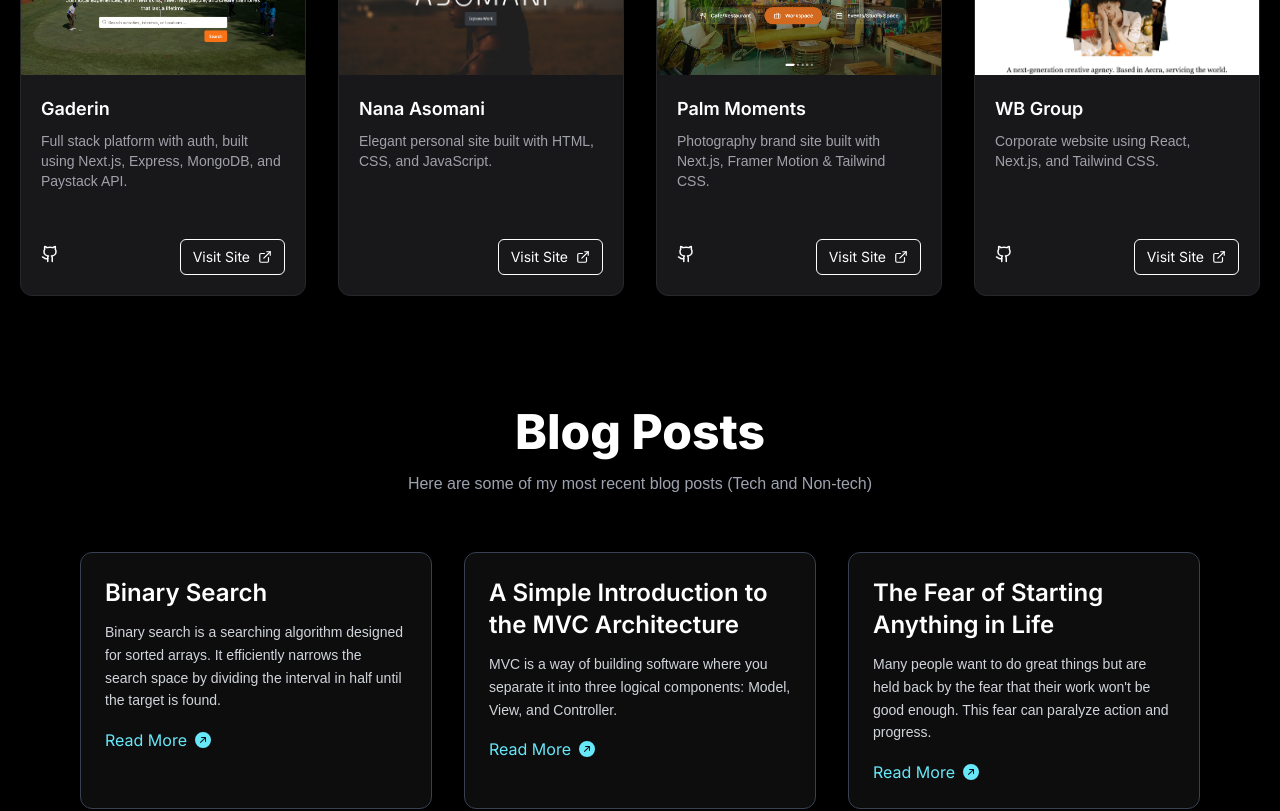
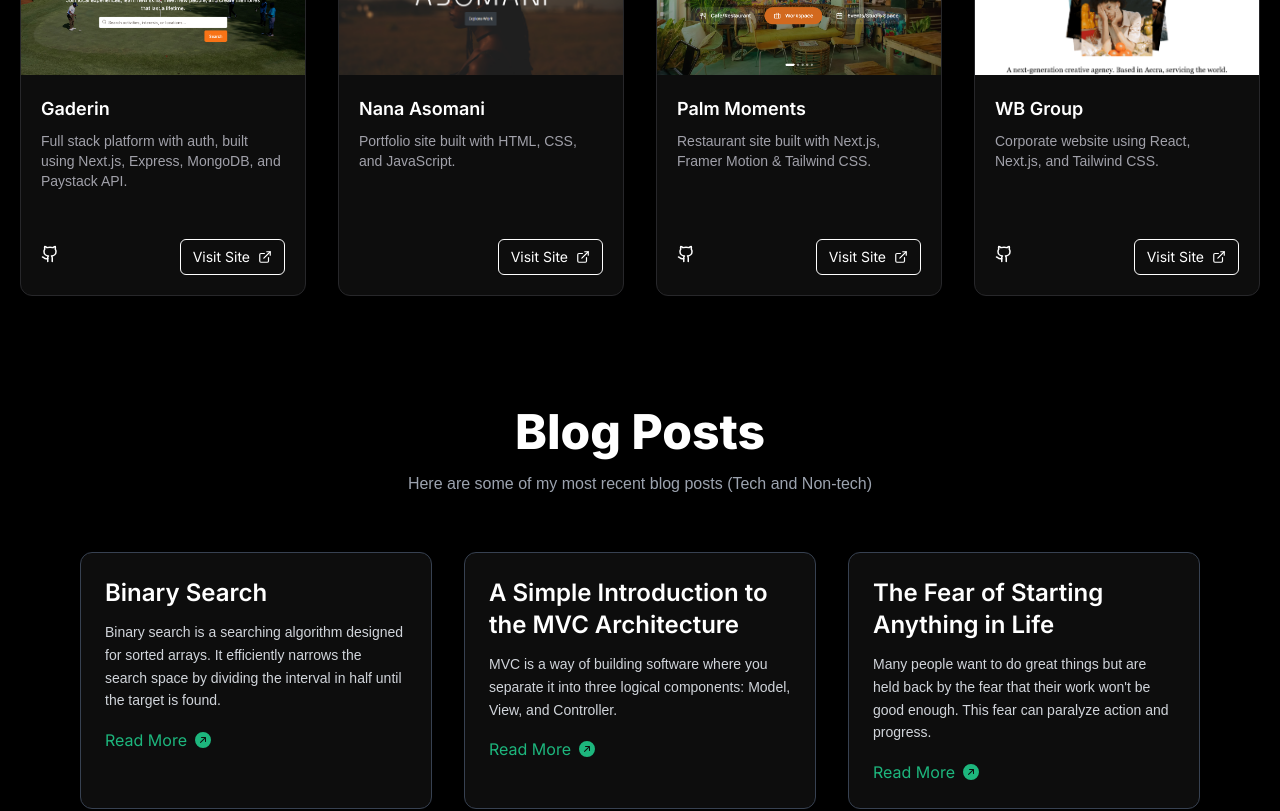
Before and after one commit to thecornisians/portfolio, a Next.js app: page / in a window 1280 px wide. Shown: the part 1820-2631 px from the top of the page. Built offline with nearby package versions, Linux system fonts and the light colour scheme.

Commit message:
updated project cards

```diff
--- a/components/AllProjects.js
+++ b/components/AllProjects.js
@@ -342,7 +342,7 @@ export default function AllProjects() {
 
 function ProjectCard({ image, alt, description, github, tags, live, title }) {
   return (
-    <div className="group bg-zinc-900 rounded-xl overflow-hidden shadow-lg hover:shadow-xl transition-shadow border border-zinc-800">
+    <div className="group backdrop-blur-sm bg-white/5 rounded-xl overflow-hidden shadow-lg hover:shadow-xl transition-shadow border border-zinc-800">
       <div className="relative w-full h-44 overflow-hidden">
         <Image
           src={image}
--- a/components/Blog.js
+++ b/components/Blog.js
@@ -52,14 +52,14 @@ export default function BlogPosts() {
                 href={link}
                 target="_blank"
                 rel="noreferrer"
-                className="inline-flex items-center text-cyan-300 hover:text-white transition"
+                className="inline-flex items-center text-[#1DB67D] hover:text-white transition"
               >
                 Read More <BsFillArrowUpRightCircleFill className="ml-2" />
               </a>
             ) : (
               <a
                 href={link}
-                className="inline-flex items-center text-cyan-300 hover:text-white transition"
+                className="inline-flex items-center text-[#1DB67D] hover:text-white transition"
               >
                 Read More <BsFillArrowUpRightCircleFill className="ml-2" />
               </a>
--- a/components/Navbar.js
+++ b/components/Navbar.js
@@ -30,7 +30,7 @@ export default function Navbar() {
         <link rel="icon" href="/favicon.png" />
       </Head>
 
-      <header className="bg-black dark:bg-gray-900 border-b border-gray-700 sticky top-0 z-50">
+      <header className="bg-black backdrop-blur-sm dark:bg-gray-900 border-b border-gray-700 sticky top-0 z-50">
         <nav className="container mx-auto flex flex-wrap items-center justify-between p-4">
           <Link href="/" passHref>
             <a className="flex items-center text-[#1DB67D] font-semibold text-base md:text-2xl tracking-wide cursor-pointer select-none">
@@ -61,7 +61,7 @@ export default function Navbar() {
               {navLinks.map(({ href, label }) => (
                 <li
                   key={href}
-                  className="py-2 px-4 rounded hover:bg-gray-700 hover:text-[#1DB67D] transition-colors cursor-pointer"
+                  className="py-2 px-4 rounded backdrop-blur-sm hover:bg-white/5 transition-colors cursor-pointer"
                   onClick={() => setNavbarOpen(false)} // close menu on link click
                 >
                   <Link href={href}>
--- a/components/Portfolio.js
+++ b/components/Portfolio.js
@@ -21,7 +21,7 @@ const projects = [
     title: "Nana Asomani",
     image: Nanaasomani,
     alt: "Nana Asomani",
-    description: "Elegant personal site built with HTML, CSS, and JavaScript.",
+    description: "Portfolio site built with HTML, CSS, and JavaScript.",
     live: "https://nanaasomani.com/",
   },
   {
@@ -29,7 +29,7 @@ const projects = [
     image: palmmoment,
     alt: "Palm Moments",
     description:
-      "Photography brand site built with Next.js, Framer Motion & Tailwind CSS.",
+      "Restaurant site built with Next.js, Framer Motion & Tailwind CSS.",
     github: "https://github.com/thecornisians/happy-notes",
     live: "https://www.palmmoment.com/",
   },
@@ -76,7 +76,7 @@ export default function Portfolio() {
 
 function ProjectCard({ image, alt, description, github, live, title }) {
   return (
-    <div className="group bg-zinc-900 rounded-xl overflow-hidden shadow-lg hover:shadow-xl transition-shadow border border-zinc-800">
+    <div className="group backdrop-blur-sm bg-white/5 rounded-xl overflow-hidden shadow-lg hover:shadow-xl transition-shadow border border-zinc-800">
       <div className="relative w-full h-44 overflow-hidden">
         <Image
           src={image}
```
